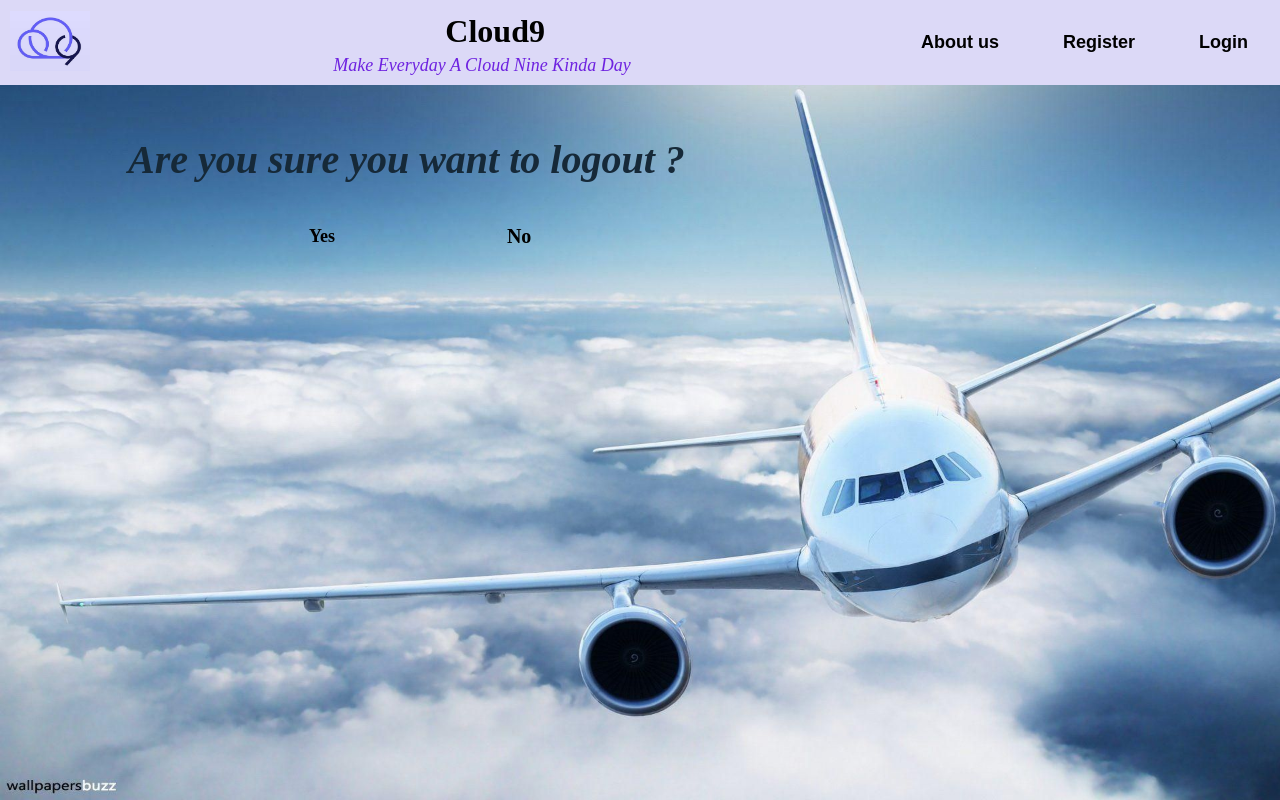
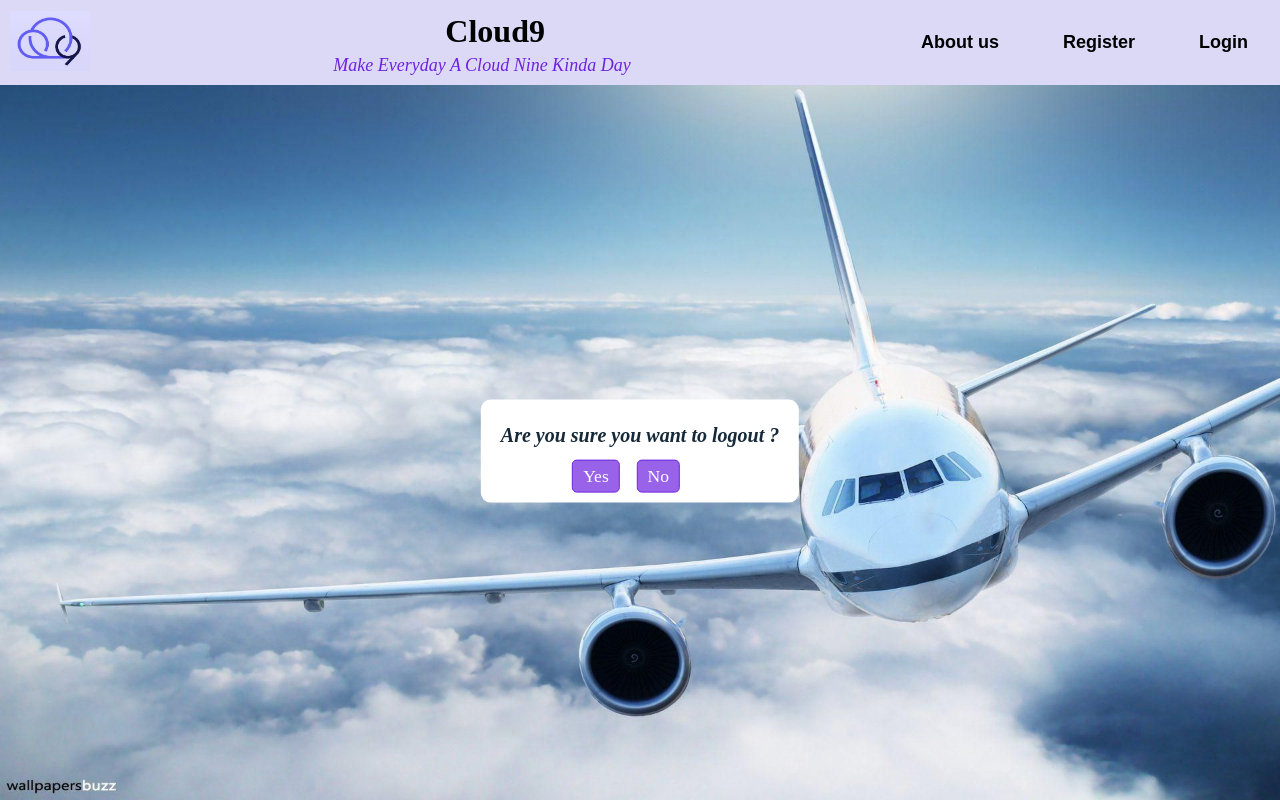
Before and after one commit to vkr2471/ATBCS, a React (Create React App) app in the folder frontend/: page /logout in a window 1280 px wide. Built offline with nearby package versions, Linux system fonts and the light colour scheme.

Commit message:
second-commit

```diff
--- a/frontend/src/LoginPage/profile.css
+++ b/frontend/src/LoginPage/profile.css
@@ -1,65 +1,76 @@
-.profile{
+.profile {
   width: 60%;
   margin-left: auto;
   margin-right: auto;
-    margin-top: 20px;
+  margin-top: 30px;
   padding: 20px;
   border-radius: 10px;
   backdrop-filter: blur(5px);
   background-color: rgba(220, 217, 247, 0.7);
+  justify-content: center;
+  align-items: center;
 }
 
-.profile .profile-header{
-    font-size: 1.5rem;
-    font-weight: 500;
-    font-family: 'cursive';
+.profile .profile-header {
+  font-size: 2rem;
+  font-weight: 800;
+  font-family: "cursive";
   padding-left: 5%;
   padding-right: 5%;
-    padding-top: 5px;
-    padding-bottom: 5px;
+  padding-top: 10px;
+  padding-bottom: 10px;
   margin-top: 7px;
   margin-bottom: 7px;
-    width: 85%;
+  width: 70%;
   border-radius: 5px;
-    box-shadow: 0 0 5px 0 rgba(0,0,0,0.2);
+  box-shadow: 0 0 5px 0 rgba(0, 0, 0, 0.5);
   position: relative;
   margin-left: auto;
   margin-right: auto;
   text-align: center;
 }
 
-.profile .profile-content{
+.profile .profile-content {
+  padding-top: 20px;
+  padding-left: 15%;
   display: flex;
   flex-direction: column;
   align-items: left;
   width: 90%;
   margin-left: auto;
   margin-right: auto;
+  align-items: center;
+  justify-content: center;
+  margin-top: 30px;
 }
 
-.profile-content h3{
-    margin-top: 5px;
-    margin-bottom: 5px;
-    font-size: 1.2rem;
-    font-weight: 500;
-    font-family: 'cursive';
+.profile-content table {
+  width: 100%;
+  border-collapse: collapse;
+  border: 0px;
+  font-size: 20px;
+  font-weight: 400;
+  color: #000000;
+  text-align: left;
+  padding: auto;
+  margin: auto;
+}
+.attributes {
+  font-weight: 600;
+}
+.profile-content tr td {
+  border: 1px solid #000000;
+  border-radius: 2px;
+  padding: 30px;
+  text-align: left;
 }
 
-.profile-content h3 button{
-    outline: none;
-    border: none;
-    background: fixed;
-    font-size: 1.2rem;
-    font-weight: 500;
-    font-family: 'cursive';
-}
-
-.profile-content h3 button:hover{
+.profile-content h3 button:hover {
   cursor: pointer;
   text-decoration: underline;
 }
 
-.profile .buttons{
+.profile .buttons {
   display: flex;
   flex-direction: row;
   gap: 5%;
@@ -67,11 +78,12 @@
   width: 90%;
   margin-left: auto;
   margin-right: auto;
-    margin-top: 10px;
+  margin-top: 50px;
   margin-bottom: 10px;
+  justify-content: center;
 }
 
-.buttons .button{
+.buttons .button {
   height: 10%;
   width: 100%;
   background-color: rgba(110, 34, 224, 0.7);
@@ -85,3 +97,54 @@
   padding-right: 10px;
   font-size: 1.1rem;
 }
+
+.logout-header {
+  position: absolute;
+  align-items: center;
+  justify-content: center;
+  background-color: white;
+  top: 50%;
+  left: 50%;
+  transform: translate(-50%, -50%);
+  padding: 10px 20px;
+  border-radius: 10px;
+  font-size: 1.2rem;
+  align-items: center;
+  animation-name: animatemodal;
+  animation-duration: 0.4s;
+}
+.logout-header h1 {
+  font-size: 20px;
+}
+.logout-header .logout-options {
+  display: flex;
+  flex-direction: row;
+  align-items: center;
+  justify-content: center;
+  margin: auto;
+  padding-left: 30%;
+}
+.logout-header .logout-options button {
+  height: 10%;
+  width: 100%;
+  background-color: rgba(110, 34, 224, 0.7);
+  border: 1px solid rgb(110, 34, 224);
+  color: #fff;
+  font-weight: 500;
+  border-radius: 5px;
+  padding-top: 5px;
+  padding-bottom: 5px;
+  padding-left: 10px;
+  padding-right: 10px;
+  font-size: 1.1rem;
+}
+@keyframes animatemodal {
+  from {
+    top: -300px;
+    opacity: 0;
+  }
+  to {
+    top: 50%;
+    opacity: 1;
+  }
+}
--- a/frontend/src/LoginPage/profile.js
+++ b/frontend/src/LoginPage/profile.js
@@ -5,6 +5,7 @@ import { Link } from "react-router-dom";
 import "./profile.css";
 
 export default function Profile() {
+  const [isOpen, setIsOpen] = useState(false);
   const [user, setUser] = useState([]);
   console.log(user);
   if (localStorage.getItem("user") === null) {
@@ -40,21 +41,55 @@ export default function Profile() {
     <div className="profile">
       <h1 className="profile-header">Profile</h1>
       <div className="profile-content">
-        <h3>Name: {user.name}</h3>
+        {/* <h3>Name: {user.name}</h3>
         <h3>Email: {user.email}</h3>
         <h3>Phone number: {user.phone}</h3>
         <h3>Date of birth: {user.dob.split("T")[0]}</h3>
-        <h3>ffm: {user.ffm}</h3>
-        <h3><Link to={"/manage"}><button>Check your booking here...</button></Link></h3>
+        <h3>ffm: {user.ffm}</h3> */}
+
+        <table>
+          <td className="attributes">
+            <tr>Name</tr>
+            <tr>Email</tr>
+            <tr>Phone number</tr>
+            <tr>Date of Birth</tr>
+            <tr>FFM</tr>
+          </td>
+          <td>
+            <tr>{user.name}</tr>
+            <tr>{user.email}</tr>
+            <tr>{user.phone}</tr>
+            <tr>{user.dob.split("T")[0]}</tr>
+            <tr>{user.ffm}</tr>
+          </td>
+        </table>
       </div>
       <div className="buttons">
         <Link to={"/"}>
           <button className="button">Home</button>
         </Link>
-        <Link to={"/logout"}>
-          <button className="button">Logout</button>
+        <Link to={"/manage"}>
+          <button className="button">Your bookings</button>
+        </Link>
+        <Link>
+          <button className="button" onClick={() => setIsOpen(true)}>
+            Logout
+          </button>
         </Link>
       </div>
+      {isOpen && (
+        <div className="logout-header">
+          <h1>Are you sure you want to log out?</h1>
+          <div className="logout-options">
+            <Link to={`/yes/${localStorage.getItem("user")}`}>
+              <button className="logout-yes">Yes</button>
+            </Link>
+            <Link onClick={() => setIsOpen(false)}>
+              <button className="logout-no">No</button>
+            </Link>
+          </div>
+        </div>
+      )}
     </div>
   );
 }
```
Lines whose indentation alone changed are shown as unchanged.
